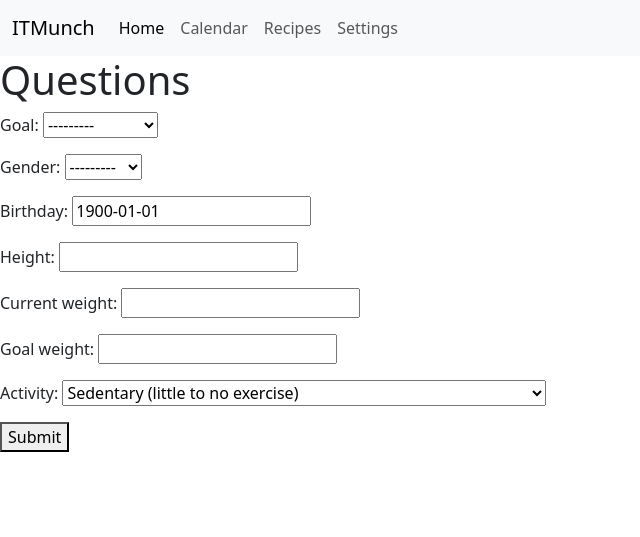
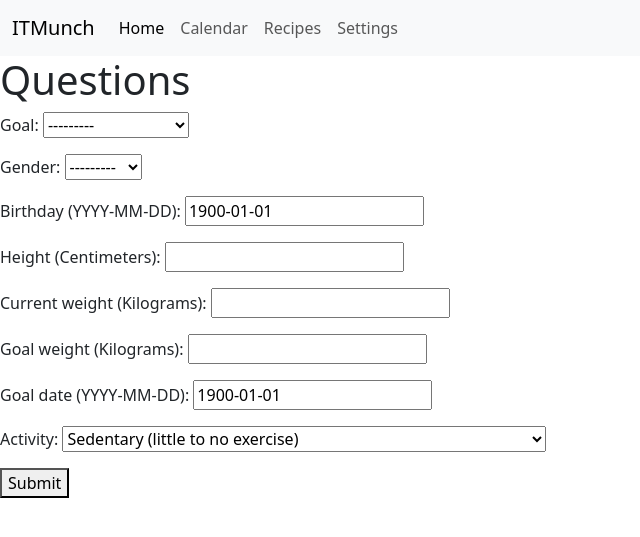
Before and after one commit to Noahruiters/webprog_final_project, a Django app: page /itmunch/questions/ in a window 1280 px wide. Shown: the top 537 px of the page, without its empty margins (0-640 px from the left). Run offline with Django 4.2, Linux system fonts and the light colour scheme; a user stored in the database is signed in; data comes from the database, SQL or seed files in the repository.

Commit message:
post meeting clarity
adding maintain weigh✔️
for date yyyy/mm/dd, height cm, weight kg✔️
adding goal date✔️
message if calorie intake is too low✔️
allow user to edit profile info (answers to qst)✔️

```diff
--- a/ITMunch/app_itmunch/models.py
+++ b/ITMunch/app_itmunch/models.py
@@ -3,12 +3,13 @@ from django.contrib.auth.models import User
 
 class Profile(models.Model):
     user = models.OneToOneField(User, on_delete=models.CASCADE)
-    goal = models.CharField(max_length=20, choices=[('lose_weight', 'Lose Weight'), ('gain_weight', 'Gain Weight')])
+    goal = models.CharField(max_length=20, choices=[('maintain_weight', 'Maintain Weight'), ('lose_weight', 'Lose Weight'), ('gain_weight', 'Gain Weight')])
     gender = models.CharField(max_length=10, choices=[('male', 'Male'), ('female', 'Female')])
     birthday = models.DateField(default='1900-01-01')
     height = models.CharField(max_length=50)
     current_weight = models.CharField(max_length=50)
     goal_weight = models.CharField(max_length=50)
+    goal_date = models.DateField(default='1900-01-01')
     activity = models.CharField(max_length=50, choices=[
         ('sedentary', 'Sedentary (little to no exercise)'),
         ('lightly_active', 'Lightly active (light exercise/sports 1-3 days a week)'),
--- a/ITMunch/app_itmunch/templates/app_itmunch/index.html
+++ b/ITMunch/app_itmunch/templates/app_itmunch/index.html
@@ -5,5 +5,6 @@
 {% block body %}
     <h1>Welcome, {{ request.user.username }}!</h1>
     <p>Daily calorie intake: {{ calories }} kcal</p>
+    <a href="{% url 'app_itmunch:edit' %}">Edit Profile</a>
     <a href="{% url 'app_itmunch:logout' %}">Logout</a>
 {% endblock %}
--- a/ITMunch/app_itmunch/urls.py
+++ b/ITMunch/app_itmunch/urls.py
@@ -9,4 +9,5 @@ urlpatterns = [
     path('register/', views.register_view, name='register'),
     path('logout/', views.logout_view, name='logout'),
     path('questions/', views.questions_view, name='questions'),
+    path('edit/', views.questions_view, name='edit'),
 ]
--- a/ITMunch/app_itmunch/views.py
+++ b/ITMunch/app_itmunch/views.py
@@ -9,7 +9,14 @@ import requests #anaconda prompt -> conda activate [environment] -> conda instal
 class ProfileForm(forms.ModelForm):
     class Meta:
         model = Profile
-        fields = ['goal', 'gender', 'birthday', 'height', 'current_weight', 'goal_weight', 'activity']
+        fields = ['goal', 'gender', 'birthday', 'height', 'current_weight', 'goal_weight', 'goal_date', 'activity']
+        labels = {
+            'birthday': 'Birthday (YYYY-MM-DD)',
+            'height': 'Height (Centimeters)',
+            'current_weight': 'Current weight (Kilograms)',
+            'goal_weight': 'Goal weight (Kilograms)',
+            'goal_date': 'Goal date (YYYY-MM-DD)',
+        }
 
 def index(request):
     """Index view for the application.
@@ -109,7 +116,10 @@ def questions_view(request):
             return redirect('app_itmunch:index')
     else: # empty profile form to render the HTML page
         form = ProfileForm(instance=profile)
-    return render(request, 'app_itmunch/questions.html', {'form': form})
+    if created:  # render questions page if the profile was just created
+        return render(request, 'app_itmunch/questions.html', {'form': form})
+    else:  # render edit profile page if the profile already exists
+        return render(request, 'app_itmunch/edit.html', {'form': form})
 
 def calculate_calories(profile):
     """Calculate daily calorie needs based on the profile.
@@ -120,6 +130,7 @@ def calculate_calories(profile):
     Returns:
         int: The calculated daily calorie needs.
     """
+
     weight = float(profile.current_weight)
     height = float(profile.height)
     age = (datetime.date.today() - profile.birthday).days // 365 # calculate age based on today date
@@ -127,7 +138,6 @@ def calculate_calories(profile):
         bmr = 10 * weight + 6.25 * height - 5 * age + 5
     else:
         bmr = 10 * weight + 6.25 * height - 5 * age - 161
-
     multiplier = { # activity level multipliers
         'sedentary': 1.2,
         'lightly_active': 1.375,
@@ -136,11 +146,30 @@ def calculate_calories(profile):
         'extra_active': 1.9
     }
     calories = int(bmr * multiplier[profile.activity]) # calculate calories based on activity level
-    if profile.goal == 'lose_weight': # adjust calories based on the user's goal
-        calories -= 500
-    elif profile.goal == 'gain_weight':
-        calories += 500
-    return calories
+    days_left = (profile.goal_date - datetime.date.today()).days # calculate difference between today and goal date
+    if profile.goal == 'maintain_weight':
+        if calories < 1500: # check if its above the minimum safe daily calories
+            print(f"Your calculated daily calories ({calories}) are too low. Setting to minimum safe value ({1500}).") # TO-DO pass it as a message and print it as an alert
+            calories = 1500
+        return calories
+    else:
+        weight_change = float(profile.goal_weight) - float(profile.current_weight) # calculate weight difference between current and goal
+        if days_left > 0: # check if its a positive number of days to reach the goal
+            adjustment = (weight_change * 3500) / days_left # approximation 0.5kg accounts for about 3500 kcal of energy
+            if profile.goal == 'lose_weight': # adjust calories based on the user's goal
+                calories += adjustment - 500
+            elif profile.goal == 'gain_weight':
+                calories += adjustment + 500
+        else:
+            print(f"Your goal date has passed. Setting daily calories to fixed adjustement.") # TO-DO pass it as a message and print it as an alert
+            if profile.goal == 'lose_weight':  # adjust calories based on the user's goal
+                calories -= 500
+            elif profile.goal == 'gain_weight':
+                calories += 500
+    if calories < 1500: # check if its above the minimum safe daily calories
+        print(f"Your calculated daily calories ({calories}) are too low. Setting to minimum safe value ({1500}).") # TO-DO pass it as a message and print it as an alert
+        calories = 1500
+    return int(calories)
 
 def nutrition_list_from_api(inputstring):
     """Retrieves nutritional data from the REST API
```
Also changed, not shown: ITMunch/app_itmunch/templates/app_itmunch/edit.html (added, +12 -0 lines), ITMunch/app_itmunch/migrations/0002_profile_goal_date_alter_profile_goal.py (added).
